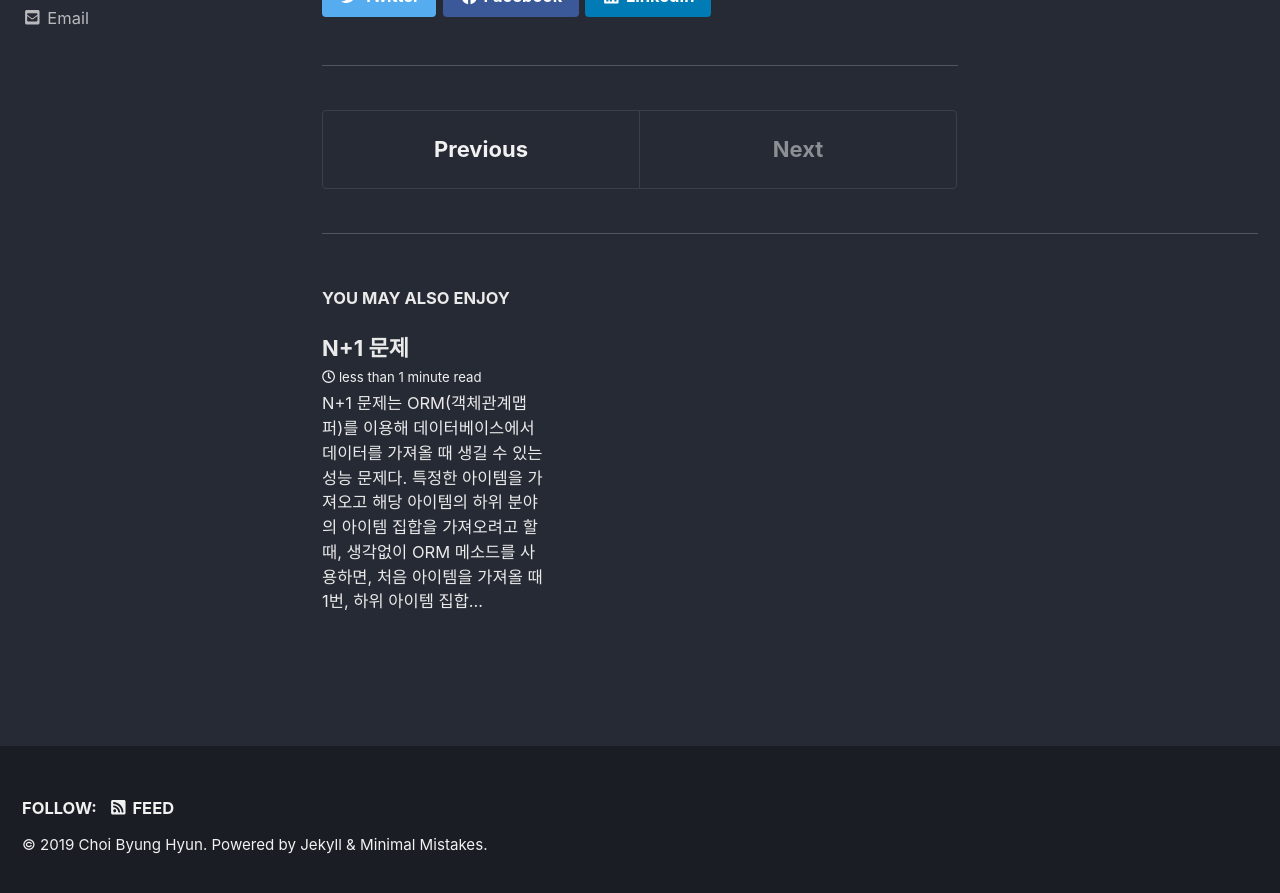
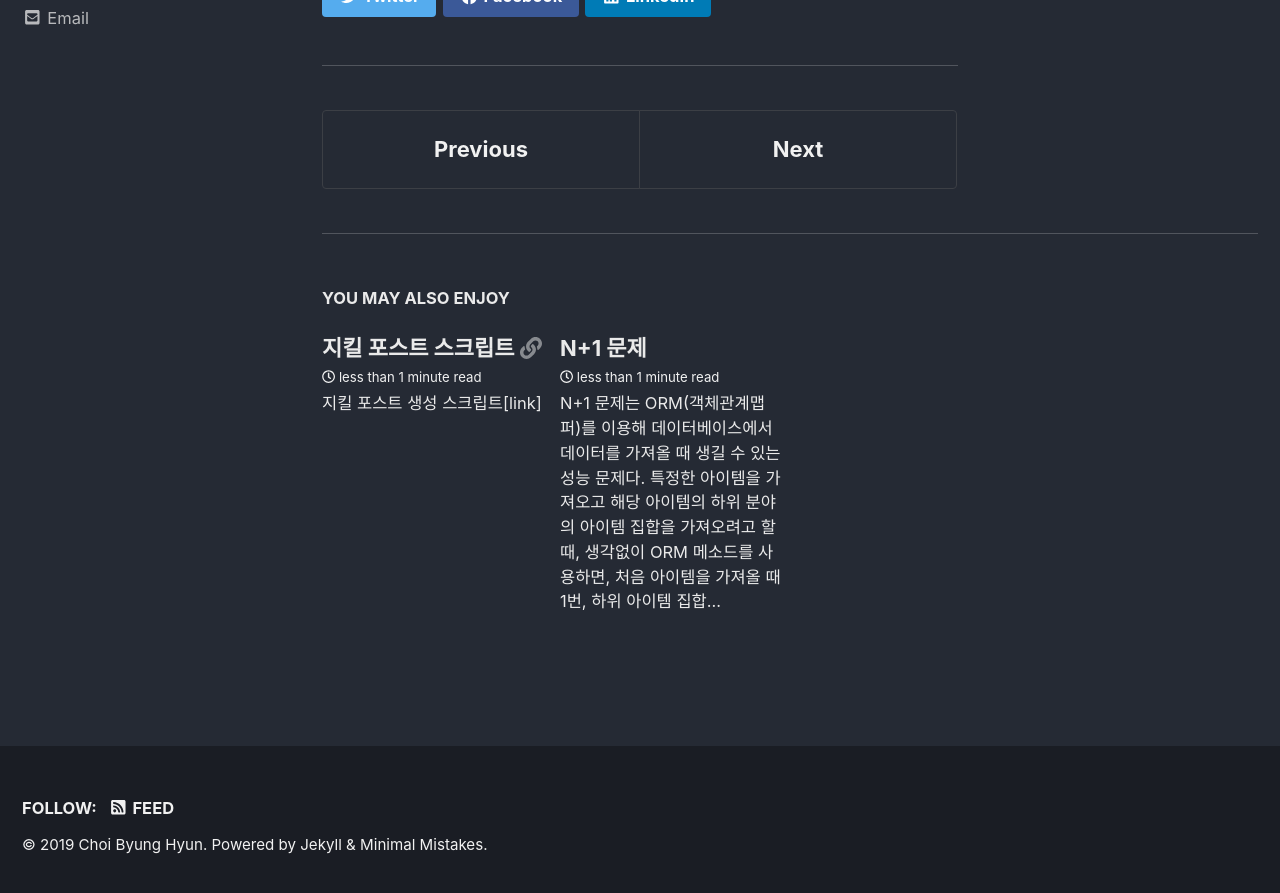
Before and after one commit to feryll/feryll.github.io, a Jekyll site: the page built from _posts/2019-06-08-eventloop-js.md, in a window 1280 px wide and 900 px high, scrolled down 1297 px. Shown: the top 893 px of the window. Built offline with Jekyll 4.4.1, drawn with Linux system fonts in a browser that asks for light colours; cached includes are drawn as plain includes; nearby versions of some CDN libraries.

Commit message:
jekyll post script

```diff
--- /dev/null
+++ b/_posts/2019-06-08-jekyll-script.md
@@ -0,0 +1,10 @@
+---
+title: "지킬 포스트 스크립트"
+author: "Choi Byung Hyun"
+date: 2019-06-08 23:22:54
+categories: jekyll shell-script
+link: https://gist.github.com/feryll/41a6dd9fc296aacb30c47b2b8eed997e
+---
+
+
+지킬 포스트 생성 스크립트[link]
```
Also changed, not shown: _posts/2019-06-08-eventloop-js.md (+0 -4 lines), 1 other file.
